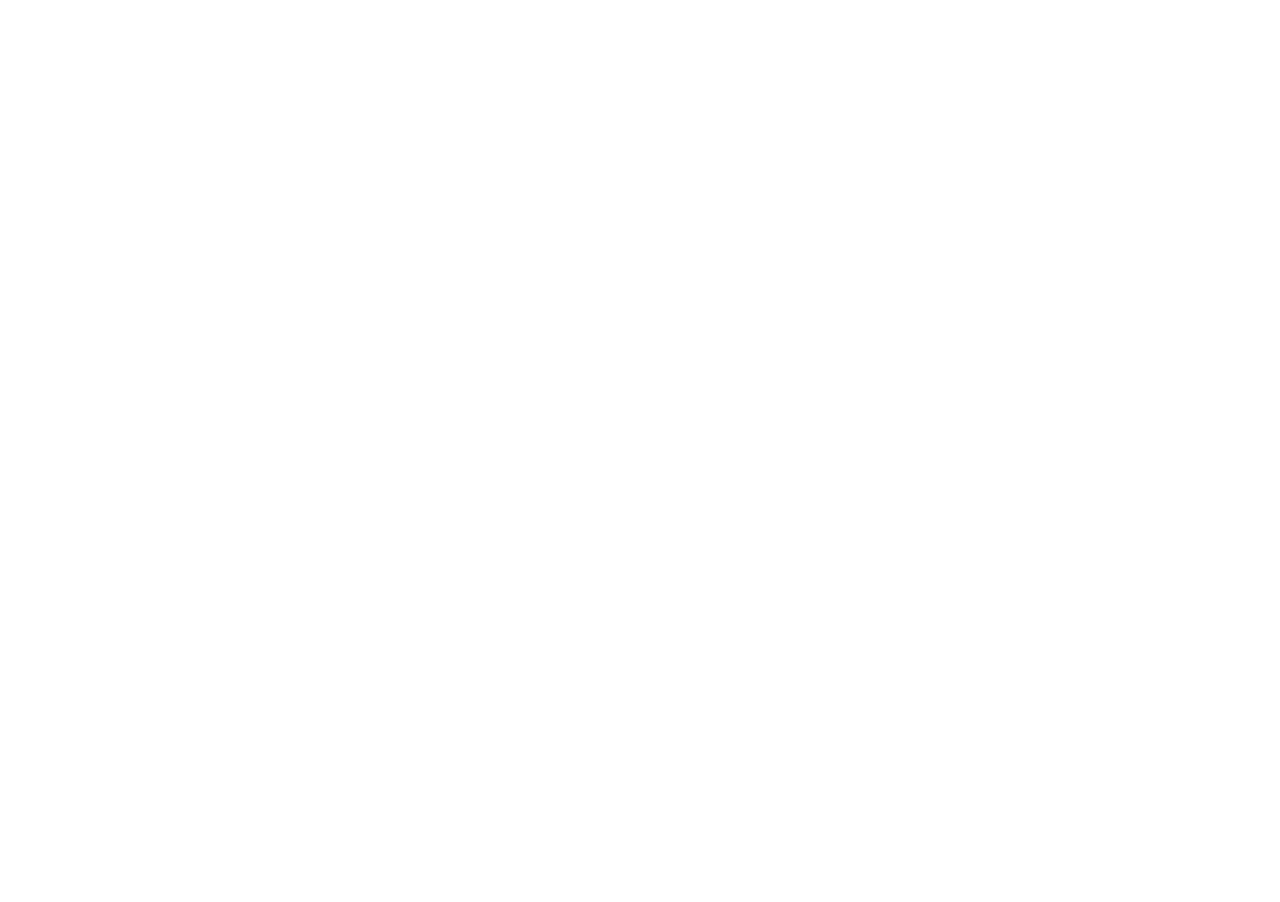
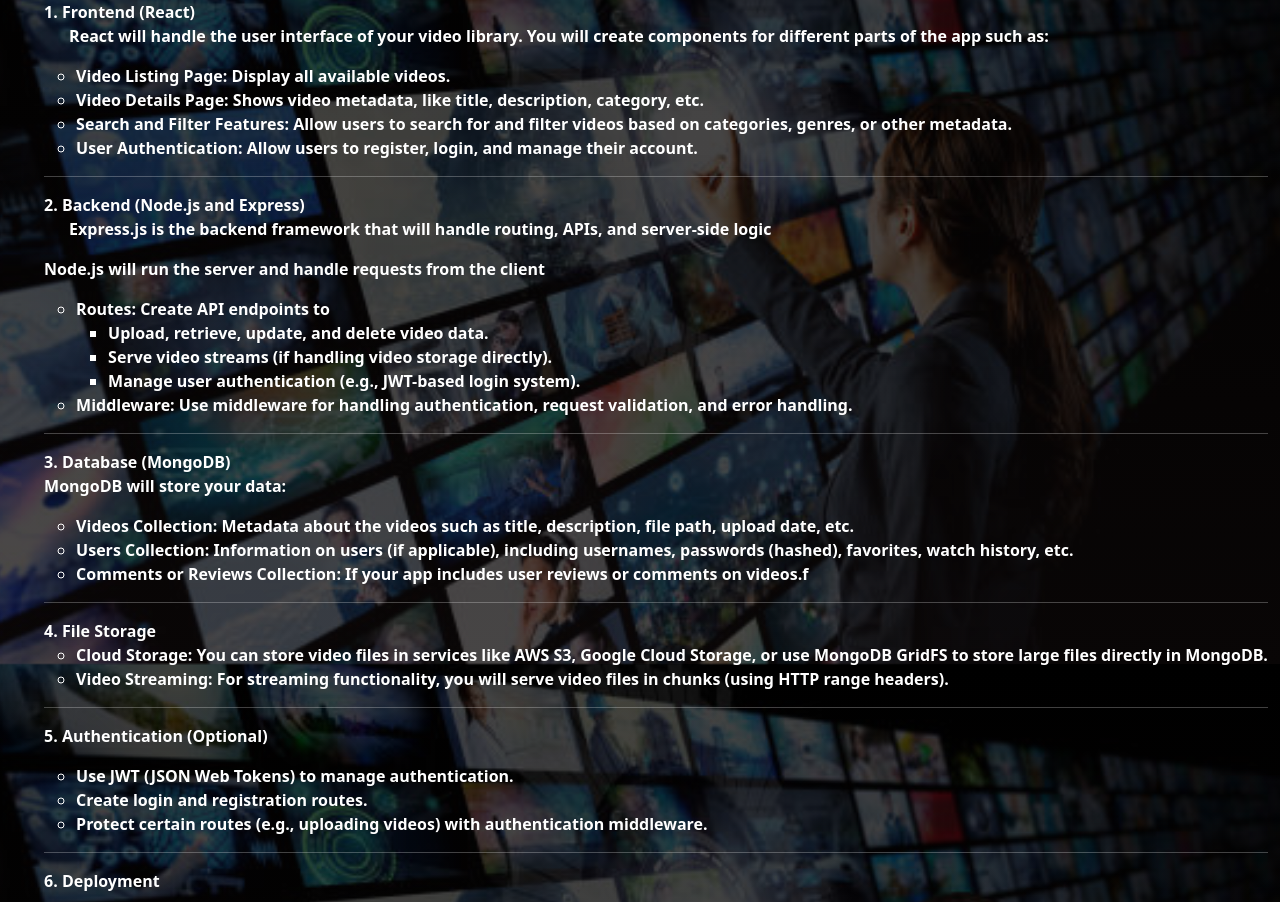
Before and after one commit to Himanshu12866/library-project, a React (Create React App) app: page / in a window 1280 px wide. Shown: the part 220-1122 px from the top of the page. Before the commit the page ends 800 px from the top, so only its background shows below. Built offline with nearby package versions, Linux system fonts and the light colour scheme.

Commit message:
"Added sass dependency, updated home component with new UI and added styles, and modified package.json and package-lock.json accordingly."

```diff
--- a/package.json
+++ b/package.json
@@ -22,6 +22,7 @@
     "react-dom": "^18.3.1",
     "react-router-dom": "^6.26.2",
     "react-scripts": "5.0.1",
+    "sass": "^1.79.3",
     "web-vitals": "^2.1.4",
     "yup": "^1.4.0"
   },
--- a/src/components/home.jsx
+++ b/src/components/home.jsx
@@ -1,10 +1,138 @@
-  export default function Home(){
-    return(
-        <div>
-            <h1>Welcome to my home page</h1>
+import "../styles/home.css";
+
+export default function Home() {
+    return (
+        <div className="home-box">
             <div>
+                <h1>WELCOME TO THE VIDEO WORLD</h1>
+                <p>This is my first Full Stack Porject</p>
+                <ul style={{ textAlign: "left", listStyle: "none" }}>
+                    <li className="fw-bold">
+                        1. Frontend (React)
+                        <div>
+                            <p style={{ textIndent: "25px" }}>
+                                React will handle the user interface of your video library. You
+                                will create components for different parts of the app such as:
+                            </p>
+                            <ul>
+                                <li>Video Listing Page: Display all available videos.</li>
+                                <li>
+                                    Video Details Page: Shows video metadata, like title,
+                                    description, category, etc.
+                                </li>
+                                <li>
+                                    Search and Filter Features: Allow users to search for and
+                                    filter videos based on categories, genres, or other metadata.
+                                </li>
+                                <li>
+                                    User Authentication: Allow users to register, login, and
+                                    manage their account.
+                                </li>
+                            </ul>
+                        </div>
+                    </li>
+                    <hr></hr>
+                    <li className="fw-bold">
+                        2. Backend (Node.js and Express)
+                        <div>
+                            <p style={{ textIndent: "25px" }}>
+                                Express.js is the backend framework that will handle routing,
+                                APIs, and server-side logic
+                            </p>
+                            <p>
+                                Node.js will run the server and handle requests from the client
+                            </p>
+                            <ul>
+                                <li>
+                                    Routes: Create API endpoints to
+                                    <ul>
+                                        <li>Upload, retrieve, update, and delete video data.</li>
+                                        <li>
+                                            Serve video streams (if handling video storage directly).
+                                        </li>
+                                        <li>
+                                            Manage user authentication (e.g., JWT-based login system).
+                                        </li>
+                                    </ul>
+                                </li>
+                                <li>
+                                    Middleware: Use middleware for handling authentication,
+                                    request validation, and error handling.{" "}
+                                </li>
+                            </ul>
+                        </div>
+                    </li>
+                    <hr></hr>
+                    <li>
 
+                       3. Database (MongoDB)
+                        <div>
+                            <p>MongoDB will store your data:</p>
+                            <ul>
+                                <li>
+                                    Videos Collection: Metadata about the videos such as title,
+                                    description, file path, upload date, etc.
+                                </li>
+                                <li>
+                                    Users Collection: Information on users (if applicable),
+                                    including usernames, passwords (hashed), favorites, watch
+                                    history, etc.
+                                </li>
+                                <li>
+                                    Comments or Reviews Collection: If your app includes user
+                                    reviews or comments on videos.f
+                                </li>
+                            </ul>
+                        </div>
+                    </li>
+                    <hr></hr>
+                    <li>
+                        4. File Storage
+                        <ul>
+                            <li>Cloud Storage: You can store video files in services like AWS S3, Google Cloud Storage, or use MongoDB GridFS to store large files directly in MongoDB.</li>
+                            <li>Video Streaming: For streaming functionality, you will serve video files in chunks (using HTTP range headers).</li>
+                        </ul>
+                    </li>
+                    <hr></hr>
+                    <li>
+                        <p> 5. Authentication (Optional)</p>
+                        <ul>
+                            <li>Use JWT (JSON Web Tokens) to manage authentication.</li>
+                            <li>Create login and registration routes.</li>
+                            <li>Protect certain routes (e.g., uploading videos) with authentication middleware.</li>
+                        </ul>
+                    </li>
+                    <hr></hr>
+                    <li>
+                        <p> 6. Deployment</p>
+                        <ul>
+                            <li>
+                                For deployment, you can host the frontend on platforms like Vercel or Netlify and the backend on Heroku or AWS.
+                            </li>
+                            <li>
+                                Use MongoDB Atlas for the database in the cloud.
+                            </li>
+                        </ul>
+                    </li>
+                    <li>
+                        <p>Steps Involved:</p>
+                        <ul>
+                            <li>
+                                Set up React app with components for video listing, search, and viewing.
+                            </li>
+                            <li>
+                                Build Express backend to handle CRUD operations for videos, authentication, and file handling.
+                            </li>
+                            <li>
+                                Set up MongoDB to store video metadata and user data.
+                            </li>
+                            <li>
+                                Integrate video storage/streaming using cloud services or a file system.
+                            </li>
+                        </ul>
+                    </li>
+                </ul>
             </div>
         </div>
-    )
-  }
+    );
+}
--- /dev/null
+++ b/src/styles/home.css
@@ -0,0 +1,20 @@
+.home-box {
+  width: 100%;
+  height: auto;
+  background-image: linear-gradient(rgba(0, 0, 0, 0.742), rgba(12, 8, 8, 0.742)), url("../../public/vdo.jpg");
+  background-position: center;
+  background-size: cover;
+  color: white;
+  display: flex;
+  background-attachment: fixed;
+  justify-content: center;
+  padding-top: 40px;
+  overflow: hide;
+  text-align: center;
+}
+
+li {
+  font-weight: bold;
+}
+
+/*# sourceMappingURL=home.css.map */
--- /dev/null
+++ b/src/styles/home.scss
@@ -0,0 +1,20 @@
+.home-box{
+    width: 100%;
+    height: auto;
+    background-image:linear-gradient(rgba(0, 0, 0, 0.742), rgba(12, 8, 8, 0.742)), url("../../public/vdo.jpg");
+    background-position: center;
+    background-size: cover;
+    color: white;
+    display:  flex;
+    background-attachment: fixed;
+    justify-content: center;
+    // align-items: center;
+    padding-top: 40px;
+    overflow: hide;
+    text-align: center;
+
+
+}
+li{
+    font-weight: bold;
+}
```
Also changed, not shown: 2 other files (tests, documents, lock files or other folders).
